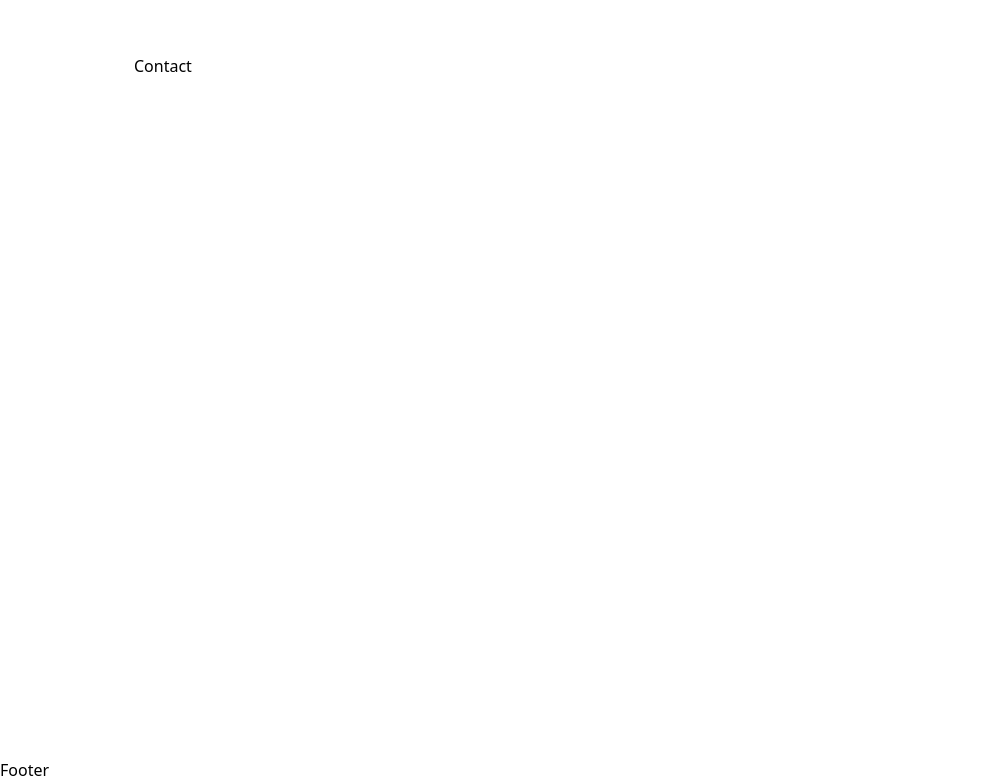
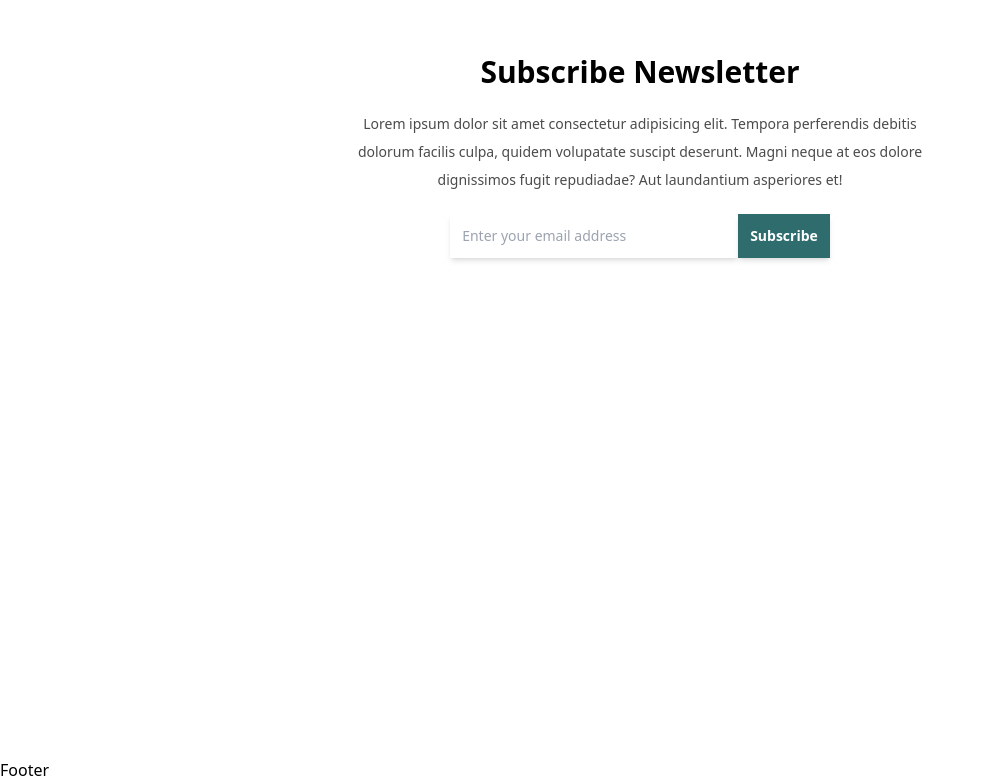
Before and after one commit to mrmtsu/react-vite-practice, a React (Vite) app: page / in a window 1280 px wide. Shown: the part 3786-4568 px from the top of the page, without its empty margins (0-984 px from the left). Built offline with nearby package versions, Linux system fonts and the light colour scheme.

Commit message:
add contact page

```diff
--- a/src/components/container/Contact.tsx
+++ b/src/components/container/Contact.tsx
@@ -1,7 +1,34 @@
+import { motion } from "framer-motion";
+
 const Contact = () => {
   return (
     <div className="section" id="contact">
-      Contact
+      <div className="text-center max-w-[600px] mx-auto">
+        <div className="sm:text-3xl text-2xl font-bold mb-5">
+          Subscribe Newsletter
+        </div>
+        <p className="text-sm leading-7 text-gray">
+          Lorem ipsum dolor sit amet consectetur adipisicing elit. Tempora
+          perferendis debitis dolorum facilis culpa, quidem volupatate suscipt
+          deserunt. Magni neque at eos dolore dignissimos fugit repudiadae? Aut
+          laundantium asperiores et!
+        </p>
+        <motion.form
+          initial={{ scale: 0 }}
+          whileInView={{ scale: 1 }}
+          transition={{ duration: 0.3 }}
+          className="mt-5"
+        >
+          <input
+            type="text"
+            placeholder="Enter your email address"
+            className="sm:p-3 p-2 outline-none text-sm shadow-md sm:w-72 w-60"
+          />
+          <button className="text-sm text-white bg-Teal sm:p-3 p-2 shadow-md font-bold">
+            Subscribe
+          </button>
+        </motion.form>
+      </div>
     </div>
   );
 };
```
